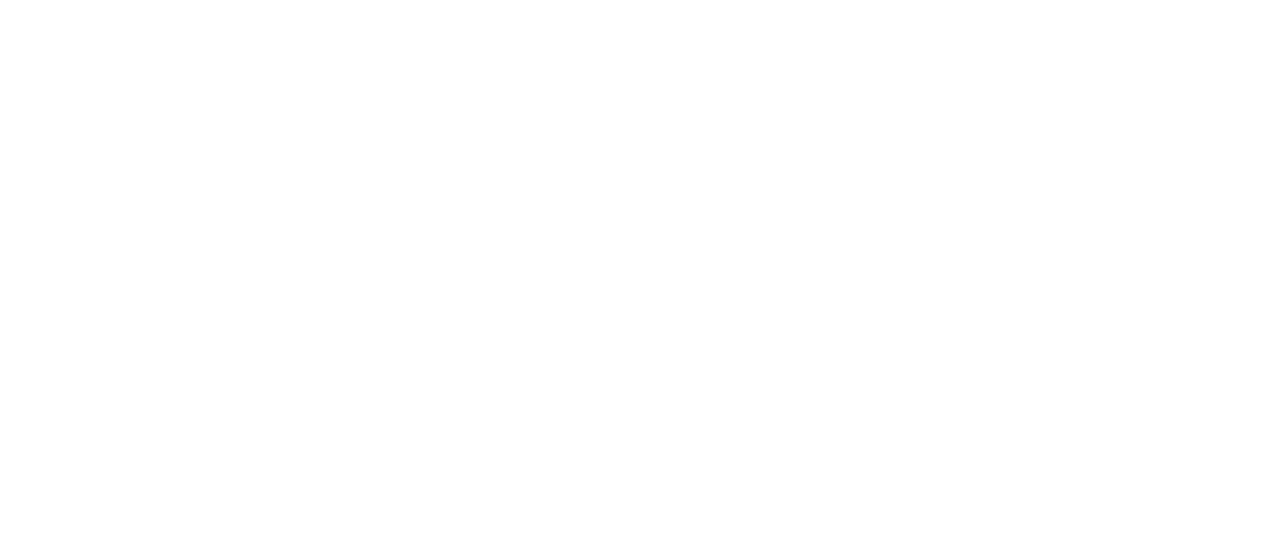
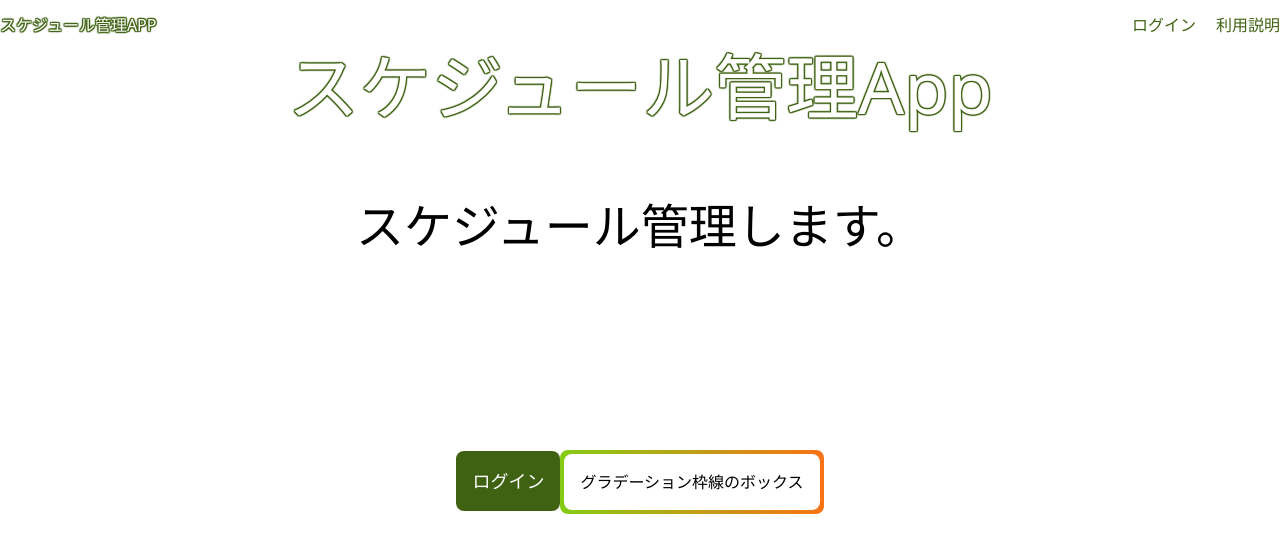
Before and after one commit to Hashimoto-Noriaki/react-schedule-app, a React (Vite) app: page / in a window 1280 px wide. Shown: the top 552 px of the page. Built offline with nearby package versions, Linux system fonts and the light colour scheme.

Commit message:
グラデーションボタンの作成

```diff
--- /dev/null
+++ b/src/components/pages/TopPage.tsx
@@ -0,0 +1,35 @@
+export const TopPage = () => {
+    return (
+      <div className="relative">
+        <header className="bg-white leading-[50px] fixed right-0 left-0 top-0">
+          <div className="container mx-auto flex justify-between">
+            <p className="logo">スケジュール管理APP</p>
+            <nav>
+              <ul className="flex gap-5 text-lime-800">
+                <li>ログイン</li>
+                <li>利用説明</li>
+              </ul>
+            </nav>
+          </div>
+        </header>
+        <main className="pt-[50px] flex flex-col justify-center items-center">
+          <div className="text-center">
+            <h1 className="text-7xl logo">スケジュール管理App</h1>
+            <p className="pt-[10vh] text-5xl">スケジュール管理します。</p>
+            <div className="pt-[20vh]">
+              {/* ログインボタン */}
+              <button className="bg-lime-800 text-white p-4 rounded-lg text-lg">
+                ログイン
+              </button>
+              {/* グラデーション枠線ボタン */}
+              <button className="p-1 bg-gradient-to-r from-lime-500 to-orange-500 rounded-lg mt-10">
+                <div className="bg-white rounded-lg p-4">
+                  グラデーション枠線のボックス
+                </div>
+              </button>
+            </div>
+          </div>
+        </main>
+      </div>
+    );
+};
--- a/src/main.tsx
+++ b/src/main.tsx
@@ -3,9 +3,10 @@ import ReactDOM from 'react-dom/client'
 import './styles/index.css'
 import "./styles/output.css"
 import "./styles/destyle.css";
-
+import { TopPage } from "./components/pages/TopPage"
 
 ReactDOM.createRoot(document.getElementById('root')!).render(
   <React.StrictMode>
+    <TopPage/>
   </React.StrictMode>
 )
--- a/src/styles/output.css
+++ b/src/styles/output.css
@@ -554,6 +554,40 @@ video {
   display: none;
 }
 
+.container {
+  width: 100%;
+}
+
+@media (min-width: 640px) {
+  .container {
+    max-width: 640px;
+  }
+}
+
+@media (min-width: 768px) {
+  .container {
+    max-width: 768px;
+  }
+}
+
+@media (min-width: 1024px) {
+  .container {
+    max-width: 1024px;
+  }
+}
+
+@media (min-width: 1280px) {
+  .container {
+    max-width: 1280px;
+  }
+}
+
+@media (min-width: 1536px) {
+  .container {
+    max-width: 1536px;
+  }
+}
+
 .fixed {
   position: fixed;
 }
@@ -574,20 +608,17 @@ video {
   top: 0px;
 }
 
-.mt-\[50px\] {
-  margin-top: 50px;
+.mx-auto {
+  margin-left: auto;
+  margin-right: auto;
 }
 
-.mt-\[500px\] {
-  margin-top: 500px;
+.mt-10 {
+  margin-top: 2.5rem;
 }
 
 .flex {
   display: flex;
-}
-
-.h-screen {
-  height: 100vh;
 }
 
 .flex-col {
@@ -606,12 +637,17 @@ video {
   justify-content: space-between;
 }
 
-.gap-3 {
-  gap: 0.75rem;
+.gap-5 {
+  gap: 1.25rem;
 }
 
 .rounded-lg {
   border-radius: 0.5rem;
+}
+
+.bg-lime-800 {
+  --tw-bg-opacity: 1;
+  background-color: rgb(63 98 18 / var(--tw-bg-opacity, 1));
 }
 
 .bg-white {
@@ -619,13 +655,14 @@ video {
   background-color: rgb(255 255 255 / var(--tw-bg-opacity, 1));
 }
 
-.bg-lime-800 {
-  --tw-bg-opacity: 1;
-  background-color: rgb(63 98 18 / var(--tw-bg-opacity, 1));
+.bg-gradient-to-r {
+  background-image: linear-gradient(to right, var(--tw-gradient-stops));
 }
 
-.bg-gradient-to-r {
-  background-image: linear-gradient(to right, var(--tw-gradient-stops));
+.from-gray-500 {
+  --tw-gradient-from: #6b7280 var(--tw-gradient-from-position);
+  --tw-gradient-to: rgb(107 114 128 / 0) var(--tw-gradient-to-position);
+  --tw-gradient-stops: var(--tw-gradient-from), var(--tw-gradient-to);
 }
 
 .from-lime-100 {
@@ -634,61 +671,63 @@ video {
   --tw-gradient-stops: var(--tw-gradient-from), var(--tw-gradient-to);
 }
 
+.from-lime-500 {
+  --tw-gradient-from: #84cc16 var(--tw-gradient-from-position);
+  --tw-gradient-to: rgb(132 204 22 / 0) var(--tw-gradient-to-position);
+  --tw-gradient-stops: var(--tw-gradient-from), var(--tw-gradient-to);
+}
+
+.to-lime-800 {
+  --tw-gradient-to: #3f6212 var(--tw-gradient-to-position);
+}
+
 .to-lime-200 {
   --tw-gradient-to: #d9f99d var(--tw-gradient-to-position);
+}
+
+.to-red-800 {
+  --tw-gradient-to: #991b1b var(--tw-gradient-to-position);
+}
+
+.to-blue-500 {
+  --tw-gradient-to: #3b82f6 var(--tw-gradient-to-position);
+}
+
+.to-orange-500 {
+  --tw-gradient-to: #f97316 var(--tw-gradient-to-position);
+}
+
+.p-1 {
+  padding: 0.25rem;
 }
 
 .p-4 {
   padding: 1rem;
 }
 
-.p-8 {
-  padding: 2rem;
-}
-
-.p-6 {
-  padding: 1.5rem;
-}
-
 .pt-\[10vh\] {
   padding-top: 10vh;
 }
 
-.pt-\[50vh\] {
-  padding-top: 50vh;
+.pt-\[20vh\] {
+  padding-top: 20vh;
 }
 
 .pt-\[50px\] {
   padding-top: 50px;
 }
 
-.pt-\[20vh\] {
-  padding-top: 20vh;
-}
-
-.pt-\[200vh\] {
-  padding-top: 200vh;
-}
-
-.pt-\[1-vh\] {
-  padding-top: 1-vh;
-}
-
-.pt-\[20px\] {
-  padding-top: 20px;
-}
-
 .text-center {
   text-align: center;
 }
 
-.text-7xl {
-  font-size: 4.5rem;
+.text-5xl {
+  font-size: 3rem;
   line-height: 1;
 }
 
-.text-5xl {
-  font-size: 3rem;
+.text-7xl {
+  font-size: 4.5rem;
   line-height: 1;
 }
 
@@ -699,10 +738,6 @@ video {
 
 .leading-\[50px\] {
   line-height: 50px;
-}
-
-.leading-\[30px\] {
-  line-height: 30px;
 }
 
 .text-lime-800 {
```
